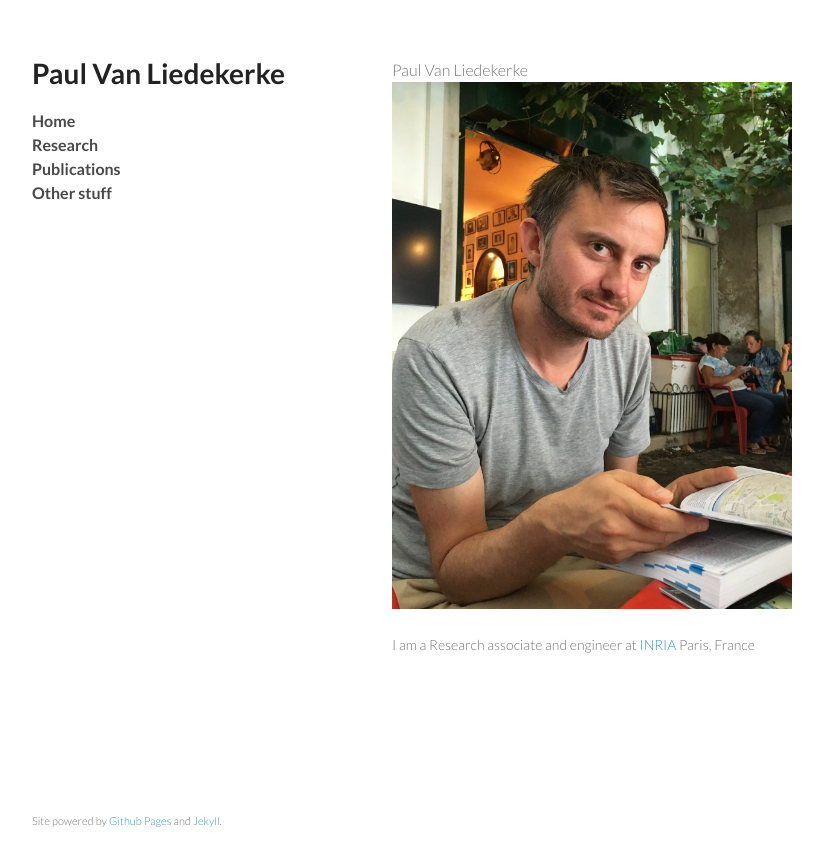
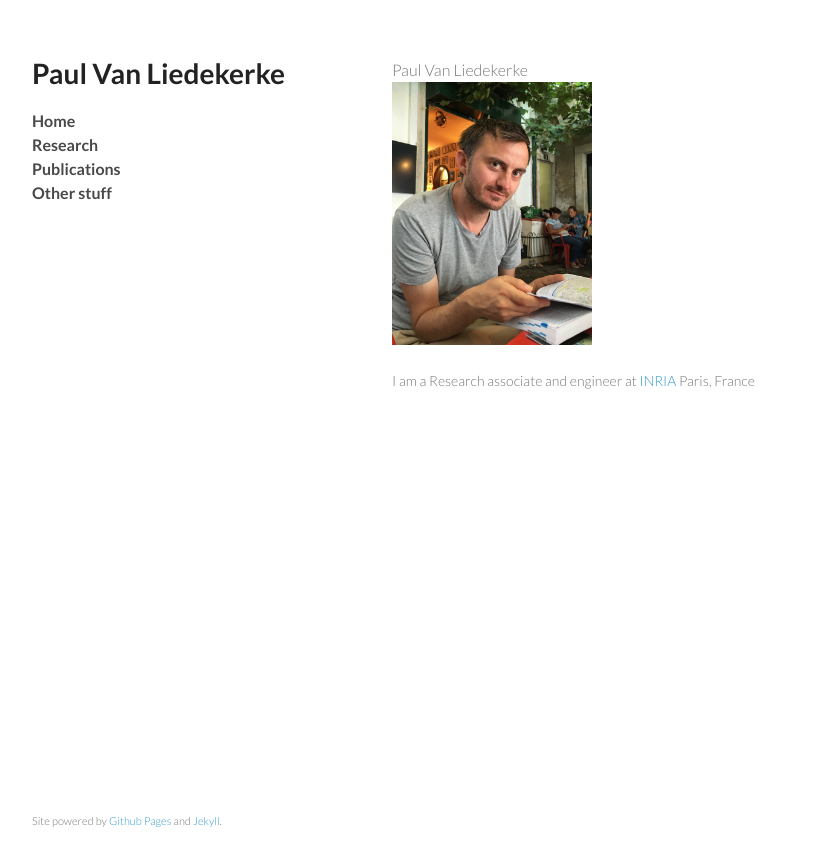
Before and after one commit to paulvanliedekerke/wittgenstein, a Jekyll site: the page index.html, which Jekyll copies as it is, in a window 1280 px wide. Shown: the top 866 px of the page, without its empty margins (178-1001 px from the left). Built offline with Jekyll 4.4.1, drawn with Linux system fonts in a browser that asks for light colours; Markdown is read by kramdown in place of the engine named in the settings.

Commit message:
Update index.html

```diff
--- a/index.html
+++ b/index.html
@@ -30,7 +30,7 @@
 
 
 <p>
-<img src="me.jpg" alt="" width="400">
+<img src="me.jpg" alt="" width="200">
 </p>
 
 <p>
```
